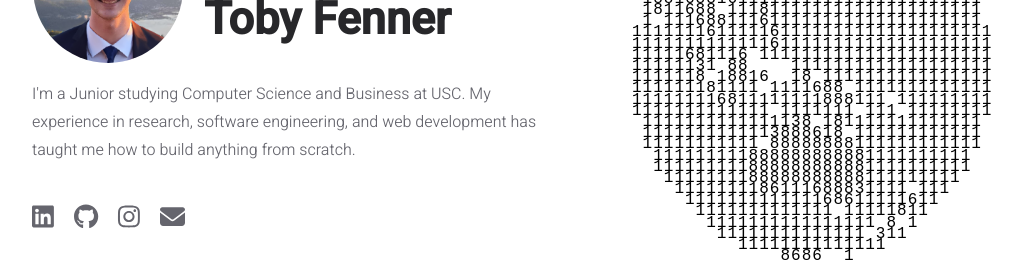
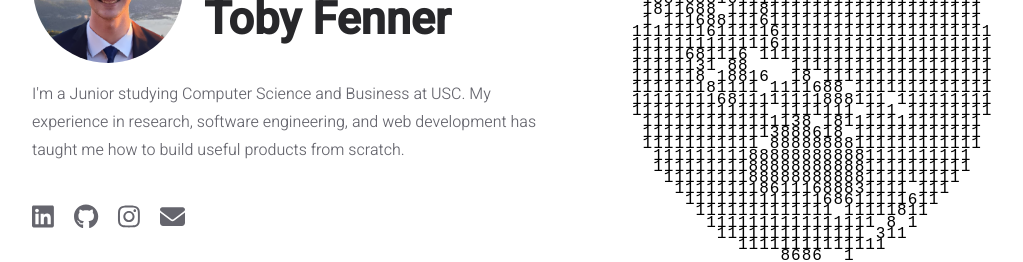
Before and after one commit to TobyFenn/TobyFennerDotCom, a React (Create React App) app: page / in a window 1280 px wide. Shown: the part 209-471 px from the top of the page, without its empty margins (108-1131 px from the left). Built offline with nearby package versions, Linux system fonts and the light colour scheme; a web font is replaced by a local one.

Commit message:
test deploy

```diff
--- a/src/data/user.js
+++ b/src/data/user.js
@@ -18,7 +18,7 @@ const INFO = {
 	homepage: {
 		title: "Toby Fenner",
 		description:
-			"I'm a Junior studying Computer Science and Business at USC. My experience in research, software engineering, and web development has taught me how to build anything from scratch.",
+			"I'm a Junior studying Computer Science and Business at USC. My experience in research, software engineering, and web development has taught me how to build useful products from scratch.",
 	},
 
 	about: {
```
